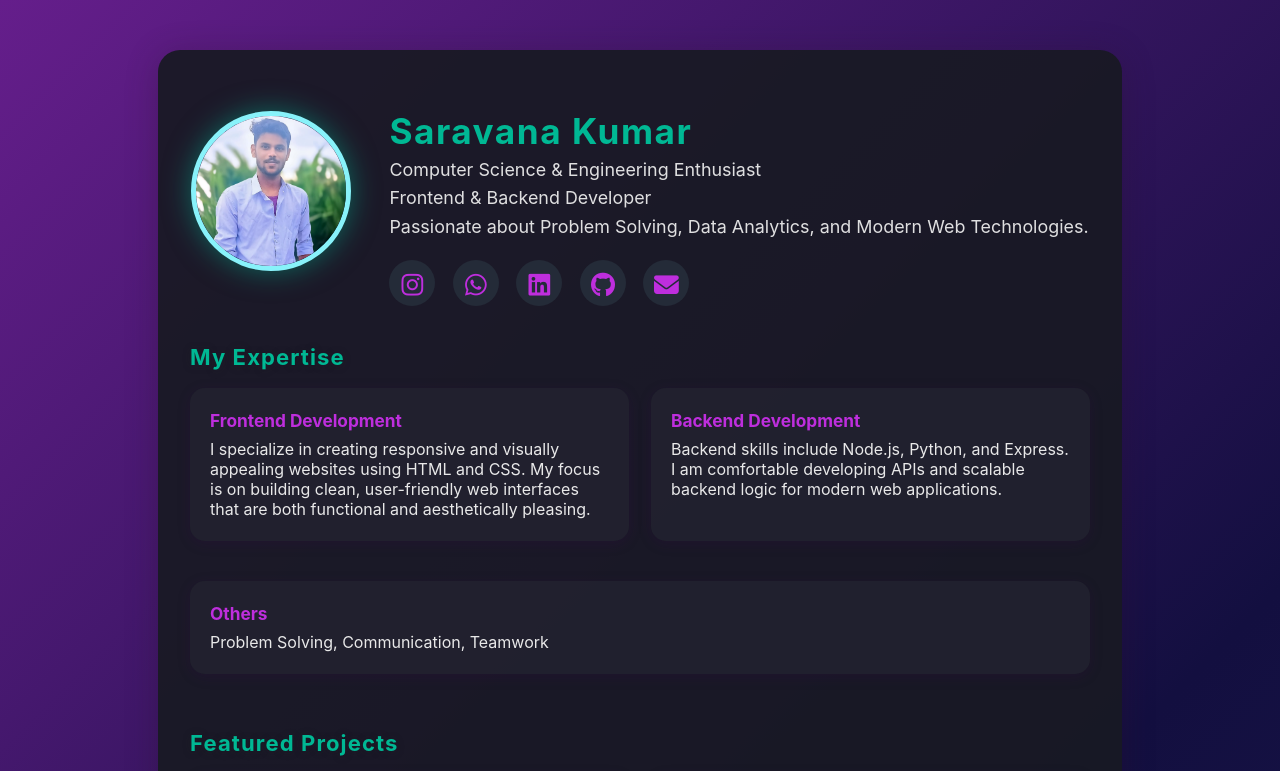
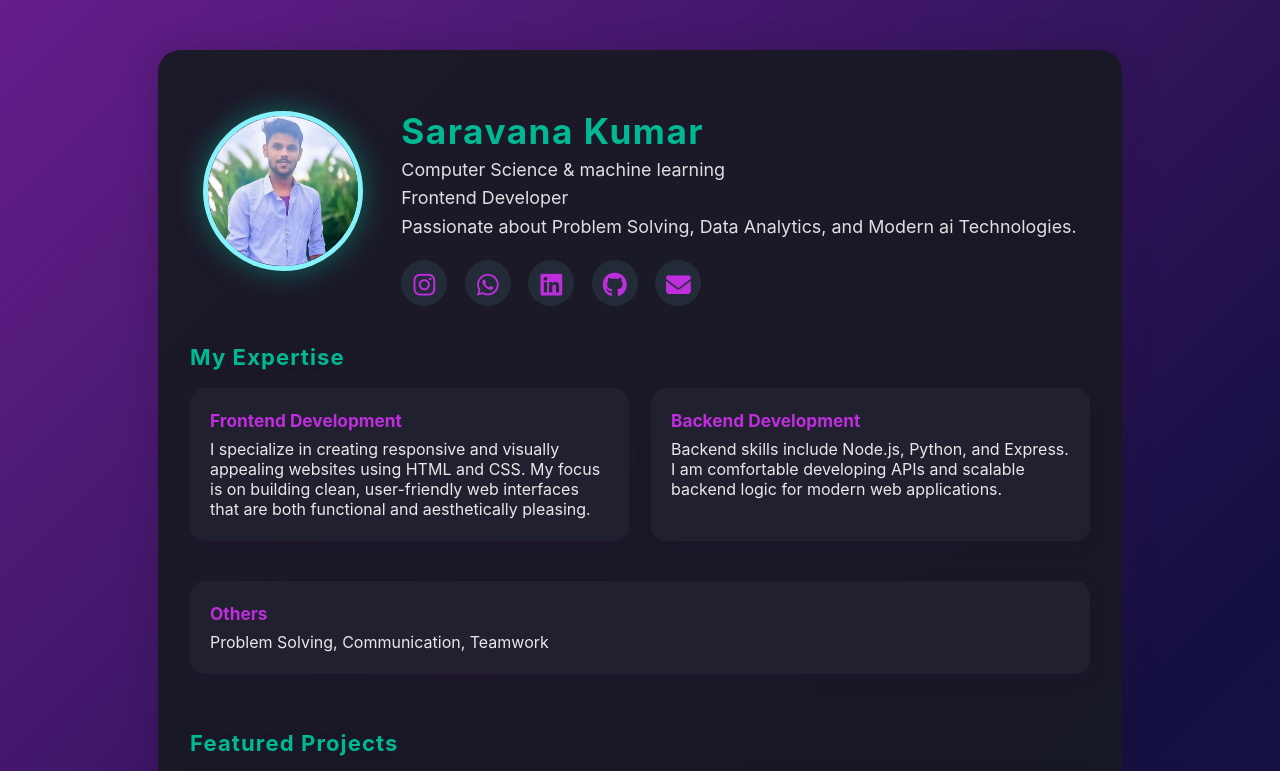
Before and after one commit to saravana3217/Saravana-portfolio-site, a plain HTML site: page index.html in a window 1280 px wide. Shown: the top 771 px of the page. Drawn offline with Linux system fonts and the light colour scheme.

Commit message:
Update index.html

```diff
--- a/index.html
+++ b/index.html
@@ -3,14 +3,13 @@
 <head>
   <meta charset="UTF-8" />
   <meta name="viewport" content="width=device-width, initial-scale=1" />
-  <title>Saravana Kumar · Portfolio</title>
+  <title>Saravana· Portfolio</title>
   <style>
     body {
       margin: 0;
       padding: 0;
       font-family: 'Inter', 'Segoe UI', Arial, sans-serif;
       color: #f3f3f3;
-      /* Animated gradient background */
       min-height: 100vh;
       background: linear-gradient(-45deg, #30336b, #130f40, #be2edd, #00b894);
       background-size: 400% 400%;
@@ -194,9 +193,9 @@
       <div class="about">
         <h1>Saravana Kumar</h1>
         <p>
-          Computer Science & Engineering Enthusiast<br>
-          Frontend & Backend Developer<br>
-          Passionate about Problem Solving, Data Analytics, and Modern Web Technologies.
+          Computer Science & machine learning<br>
+          Frontend Developer<br>
+          Passionate about Problem Solving, Data Analytics, and Modern ai Technologies.
         </p>
         <div class="social-icons">
           <a href="https://www.instagram.com/Witty_sarrior_016" title="Instagram" target="_blank"><i class="fab fa-instagram"></i></a>
```
